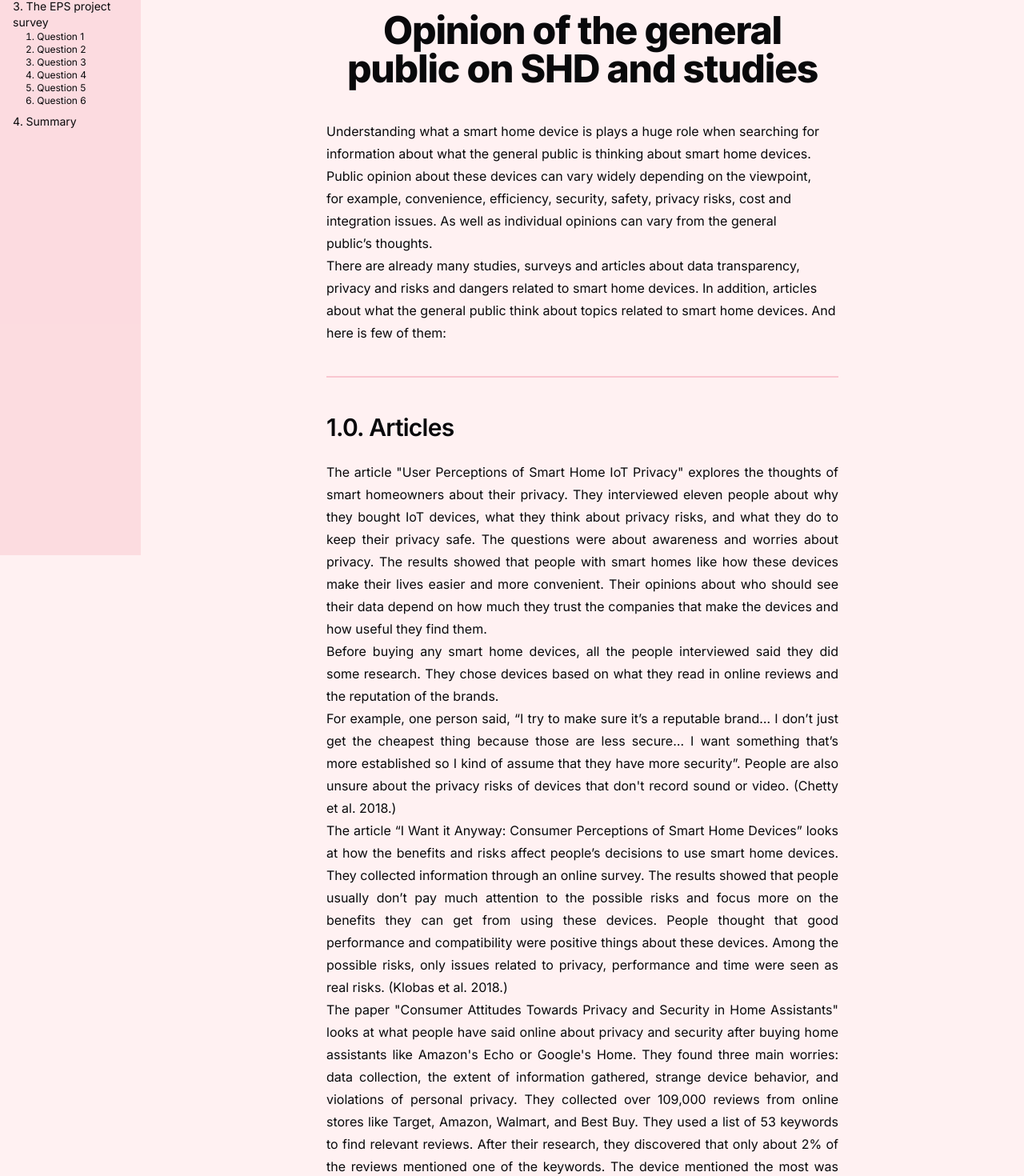
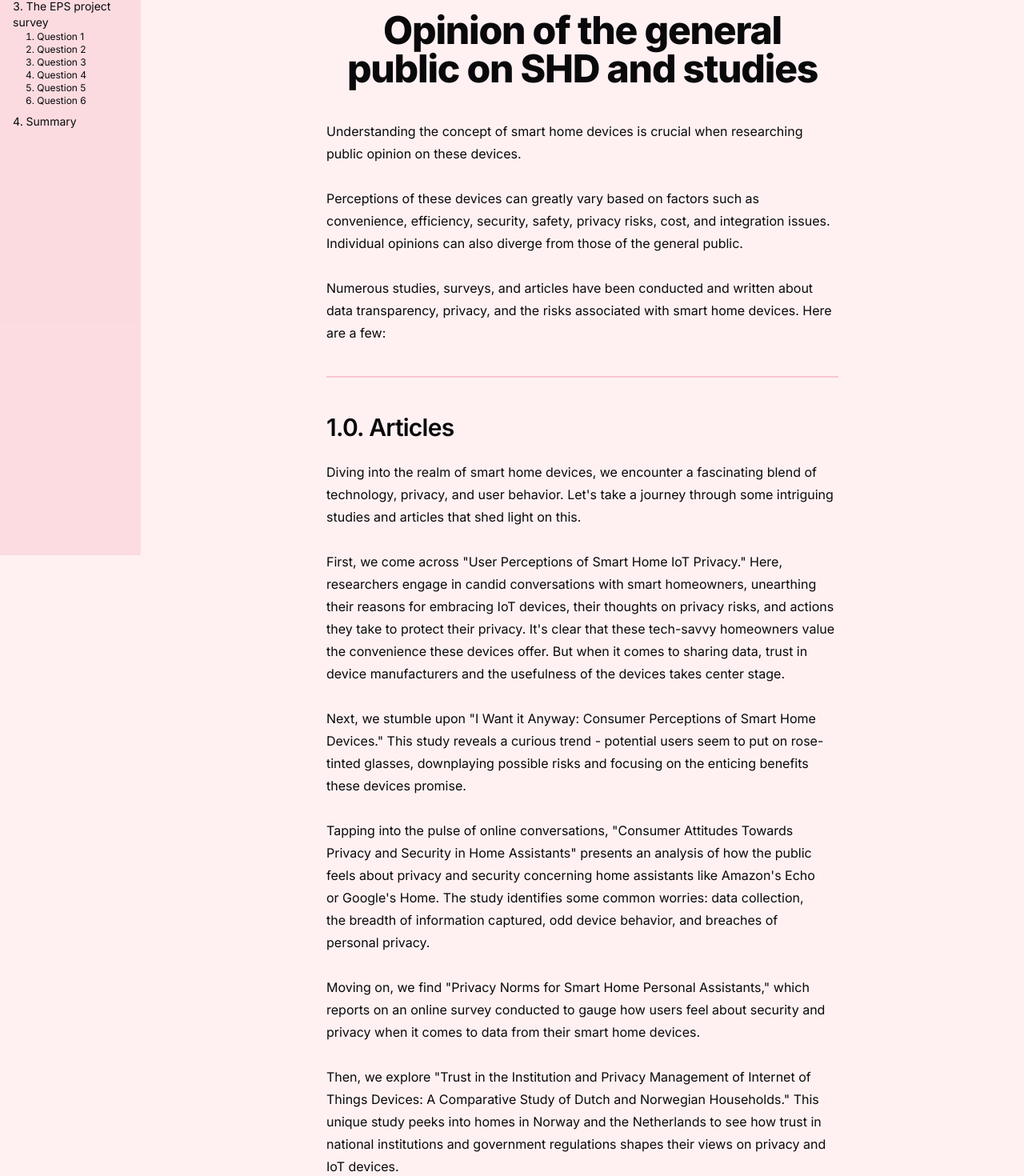
Before and after one commit to evebrnd/eps, a Next.js app: page /eps/chapters/two in a window 1280 px wide. Shown: the part 168-1638 px from the top of the page at 80% size. Built offline with nearby package versions, Linux system fonts and the light colour scheme.

Commit message:
feat: rewrite chapters two and three

```diff
--- a/src/app/chapters/two/page.tsx
+++ b/src/app/chapters/two/page.tsx
@@ -39,33 +39,35 @@ export default function Page() {
         </h1>
 
         <p className="leading-7 mt-10 text-pretty">
-          Understanding what a smart home device is plays a huge role when searching for information about what the general public is thinking about smart home devices.
-          <br />
-          Public opinion about these devices can vary widely depending on the viewpoint, for example, convenience, efficiency, security, safety, privacy risks, cost and integration issues. As well as individual opinions can vary from the general public’s thoughts.  <br />
-
-          There are already many studies, surveys and articles about data transparency, privacy and risks and dangers related to smart home devices. In addition, articles about what the general public think about topics related to smart home devices. And here is few of them:
+          Understanding the concept of smart home devices is crucial when researching public opinion on these devices.
+          <br /><br />
+          Perceptions of these devices can greatly vary based on factors such as convenience, efficiency, security, safety, privacy risks, cost, and integration issues. Individual opinions can also diverge from those of the general public.
+          <br /><br />
+          Numerous studies, surveys, and articles have been conducted and written about data transparency, privacy, and the risks associated with smart home devices. Here are a few:
         </p>
 
-        <div className="flex flex-col text-justify py-3 border-y-2 border-primary/20 mt-10">
+        <div className="flex flex-col text-pretty py-3 border-y-2 border-primary/20 mt-10">
           <h3 id="Chapter_1.0" className="mt-8 text-3xl font-semibold tracking-tight">
             1.0. Articles
           </h3>
           <p className="leading-7 mt-3 md:mt-6">
-            The article "User Perceptions of Smart Home IoT Privacy" explores the thoughts of smart homeowners about their privacy. They interviewed eleven people about why they bought IoT devices, what they think about privacy risks, and what they do to keep their privacy safe. The questions were about awareness and worries about privacy. The results showed that people with smart homes like how these devices make their lives easier and more convenient. Their opinions about who should see their data depend on how much they trust the companies that make the devices and how useful they find them.
-            <br />
-            Before buying any smart home devices, all the people interviewed said they did some research. They chose devices based on what they read in online reviews and the reputation of the brands.
-            <br />
-            For example, one person said, “I try to make sure it’s a reputable brand… I don’t just get the cheapest thing because those are less secure… I want something that’s more established so I kind of assume that they have more security”. People are also unsure about the privacy risks of devices that don't record sound or video. (Chetty et al. 2018.)
-            <br />
-            The article “I Want it Anyway: Consumer Perceptions of Smart Home Devices” looks at how the benefits and risks affect people’s decisions to use smart home devices. They collected information through an online survey. The results showed that people usually don’t pay much attention to the possible risks and focus more on the benefits they can get from using these devices. People thought that good performance and compatibility were positive things about these devices. Among the possible risks, only issues related to privacy, performance and time were seen as real risks. (Klobas et al. 2018.)
-            <br />
-            The paper "Consumer Attitudes Towards Privacy and Security in Home Assistants" looks at what people have said online about privacy and security after buying home assistants like Amazon's Echo or Google's Home. They found three main worries: data collection, the extent of information gathered, strange device behavior, and violations of personal privacy. They collected over 109,000 reviews from online stores like Target, Amazon, Walmart, and Best Buy. They used a list of 53 keywords to find relevant reviews. After their research, they discovered that only about 2% of the reviews mentioned one of the keywords. The device mentioned the most was the Amazon Echo Show, mentioned in 6.1% of reviews. In the end, they found that people who review these devices usually don't talk about privacy and security worries. If they do mention these issues, it's usually about the kind and amount of data that the devices collect. (Fruchter et al. 2018.)
-            <br />
-            The article "Privacy Norms for Smart Home Personal Assistants" talks about an online survey done by researchers. They wanted to know what users think about security and privacy when it comes to data from smart home devices. One of the findings was a chart that showed how comfortable people are with others seeing their data. For instance, most people don't mind if their partner sees their data, but they're not okay with neighbors or guests seeing it. (Abdi et al. 2021.)
-            <br />
-            In addition, article "Trust in the Institution and Privacy Management of Internet of Things Devices: A Comparative Study of Dutch and Norwegian Households" explores how trust in national institutions and government rules affects the way people in Norway and the Netherlands think about privacy and IoT devices in their homes.
-            <br />
-            Overall, people in both countries behave similarly. In a two-adult household, usually one person, often a man, is enthusiastic about IoT and makes decisions about devices and privacy. The other person, often a woman, cares more about how the devices look in their home. So, one person worries about risks for the other, and the second person trusts their partner. People's trust in the companies that make the devices, their government, and policies also varies. The GDPR, a European law, was said to increase trust in the companies that make the devices, but not in the companies themselves. (Paupini et al. 2022.)
+            Diving into the realm of smart home devices, we encounter a fascinating blend of technology, privacy, and user behavior. Let's take a journey through some intriguing studies and articles that shed light on this.
+            <br /><br />
+            First, we come across "User Perceptions of Smart Home IoT Privacy." Here, researchers engage in candid conversations with smart homeowners, unearthing their reasons for embracing IoT devices, their thoughts on privacy risks, and actions they take to protect their privacy. It's clear that these tech-savvy homeowners value the convenience these devices offer. But when it comes to sharing data, trust in device manufacturers and the usefulness of the devices takes center stage.
+            <br /><br />
+            Next, we stumble upon "I Want it Anyway: Consumer Perceptions of Smart Home Devices." This study reveals a curious trend - potential users seem to put on rose-tinted glasses, downplaying possible risks and focusing on the enticing benefits these devices promise.
+            <br /><br />
+            Tapping into the pulse of online conversations, "Consumer Attitudes Towards Privacy and Security in Home Assistants" presents an analysis of how the public feels about privacy and security concerning home assistants like Amazon's Echo or Google's Home. The study identifies some common worries: data collection, the breadth of information captured, odd device behavior, and breaches of personal privacy.
+            <br /><br />
+            Moving on, we find "Privacy Norms for Smart Home Personal Assistants," which reports on an online survey conducted to gauge how users feel about security and privacy when it comes to data from their smart home devices.
+            <br /><br />
+            Then, we explore "Trust in the Institution and Privacy Management of Internet of Things Devices: A Comparative Study of Dutch and Norwegian Households." This unique study peeks into homes in Norway and the Netherlands to see how trust in national institutions and government regulations shapes their views on privacy and IoT devices.
+            <br /><br />
+            Within these households, we see a pattern. Typically, one person, often a man, is the tech enthusiast who makes decisions about IoT adoption and privacy. Meanwhile, the other person, usually a woman, is more concerned about how these devices fit into their home. It's a dance of risk and trust, with one person shouldering the concerns and the other placing trust in their partner.
+            <br /><br />
+            Interestingly, trust levels in the device manufacturers, their respective governments, and policies vary among individuals. The introduction of the General Data Protection Regulation (GDPR), a European law, reportedly boosts trust in the device-making companies' compliance with privacy regulations, but not necessarily in the companies themselves. (Paupini et al. 2022.)
+            <br /><br />
+            These studies bring us face-to-face with the complex dynamics of trust, privacy, and convenience in the world of smart home devices. They highlight the importance of transparency, robust privacy safeguards, and user education in this ever-evolving landscape. So, as we navigate this intricate world, these insights can serve as our compass, guiding us towards a more secure and privacy-conscious future.
           </p>
           <div className="flex flex-col md:flex-row gap-4 mx-auto mt-5">
             <Card
@@ -105,31 +107,30 @@ export default function Page() {
             2.0. The EPS project survey
           </h3>
           <p className="leading-7 mt-3">
-            There was also a survey to gather information about people’s current knowledge about smart home devices. This survey was conducted by the EPS project group. There are already about 70 respondents, which are a group of students and older people. There are 20 questions in the survey and here are some results.
+            In our quest to understand people's knowledge of smart home devices, we, the EPS project group, conducted a survey with around 70 respondents, a mix of students and older individuals. The survey, consisting of 20 questions, offered some intriguing insights.
           </p>
           <h3 id="Chapter_2.1" className="mt-8 text-2xl font-bold tracking-tight">How would you rate your knowledge of smart home devices?</h3>
           <p className="leading-7">INSERT GRAPHIC</p>
 
           <h3 id="Chapter_2.2" className="mt-8 text-2xl font-bold tracking-tight">Do you own a smart home device?</h3>
           <p className="leading-7">INSERT GRAPHIC</p>
-
-          <h3 id="Chapter_2.3" className="mt-8 text-2xl font-bold tracking-tight">What smart home device(s)?</h3>
-          <p className="leading-7">Respondents were also asked to name what device they own, and the answers were for example Google Home, heating, lights, speaker and smart TV.</p>
+          <br /><br />
+          <p className="leading-7">Those who owned a device mentioned examples such as Google Home, heating systems, lights, speakers, and smart TVs.  </p>
 
           <h3 id="Chapter_2.4" className="mt-8 text-2xl font-bold tracking-tight">When thinking of smart home devices, which one comes to mind first?</h3>
-          <p className="leading-7">After this, respondents were asked “When thinking of smart home devices, which one comes to mind first?” and respondents answered, for example, Alexa (31%), Google Home (21%), lights, smart tv, fridge, camera doorbells and heating. Therefore, it can be seen that some respondents have already experience and knowledge with some smart home devices and can also identify what can be a smart home device.  </p>
+          <p className="leading-7">When we asked respondents which smart home device first comes to mind, Alexa (31%) and Google Home (21%) topped the list, followed by lights, smart TVs, fridges, camera doorbells, and heating systems. This showed us a varied level of familiarity and experience with smart home devices among our respondents.  </p>
 
           <h3 id="Chapter_2.5" className="mt-8 text-2xl font-bold tracking-tight">Do you know if there is AI in any smart home device you use? & Specify which device?</h3>
           <p className="leading-7">INSERT GRAPHIC</p>
-          <p className="leading-7">Respondents who answered yes, were told to specify which device and answers were, for example, Google Home, Alexa, solar system, speaker and heating. Accordingly, to this question, some people do not know everything about smart home devices.  </p>
+          <p className="leading-7">A majority (53%) were unsure, while 17% answered yes, and 30% said no. Those who answered yes listed devices like Google Home, Alexa, solar systems, speakers, and heating systems. From this, we inferred that not everyone is fully aware of the role of AI in their smart home devices.  </p>
 
           <h3 id="Chapter_2.5" className="mt-8 text-2xl font-bold tracking-tight">If you were to buy a smart home device, would you rather put your trust in a big company (Google, Amazon, etc.) or in a small company?</h3>
-          <p className="leading-7">In addition, respondents were asked to rate if they trust a big company or a small company when buying a smart home device and most respondents answered a small company.   </p>
+          <p className="leading-7">When considering purchasing a smart home device, most respondents indicated they would trust a small company over a big one like Google or Amazon.</p>
 
           <h3 id="Chapter_2.6" className="mt-8 text-2xl font-bold tracking-tight">
             Do you have anything you want to mention or tell us about?
           </h3>
-          <p className="leading-7">One of the last questions of the survey was “Do you have anything you want to mention or tell us about?” and most answered no. However, there were answers such as:
+          <p className="leading-7">Finally, we gave respondents the opportunity to share any additional thoughts. While most didn't add anything, there were answers such as:
             <br />
             “I have no idea what a smart device means”,
             <br />
@@ -140,9 +141,13 @@ export default function Page() {
             Thus, it can be said based on these answers that someone has already had experience with smart home devices but some not at all.  </p>
 
           <h3 id="Chapter_3.0" className="mt-8 text-2xl font-bold tracking-tight">Summary</h3>
-          <p className="leading-7">In conclusion, based on the survey and articles, it can be seen that some people already have some experience with smart home devices. Based on the survey, respondents have already some experiences with smart home devices, and they find their knowledge of smart home devices the most as little, average and advanced knowledge.
+          <p className="leading-7">
+            In conclusion, both the survey and the articles indicate that many people already have some level of experience with smart home devices. According to our survey, respondents generally rated their knowledge of smart home devices as little, average, or advanced.
             <br /><br />
-            This also makes it easier to identify what a smart home device is because they were already able to name a few of these devices. In addition, based on articles, people’s opinion about smart home devices can vary depending on, for example, manufacturers, companies, data collection, privacy and security risks, online reviews, brand reputation, efficiency and easy-to-use devices. </p>
+            This familiarity with smart home devices allowed respondents to readily identify and name various devices. The articles further underscored that people's opinions about smart home devices can vary widely. Factors influencing these opinions include the device manufacturers, the companies behind the devices, data collection practices, privacy and security risks, online reviews, brand reputation, as well as the efficiency and user-friendliness of the devices.
+            <br /><br />
+            So, while some people are already navigating the world of smart home devices with ease, others are still exploring this territory. As we continue to delve into this field, our goal is to enhance awareness and understanding, ensuring that everyone can confidently and safely integrate these devices into their lives.
+          </p>
         </div>
 
         <PreviousAndNextButton
```
Also changed, not shown: src/app/chapters/three/page.tsx (+22 -21 lines), public/transparency/connectedHome.png (added).
